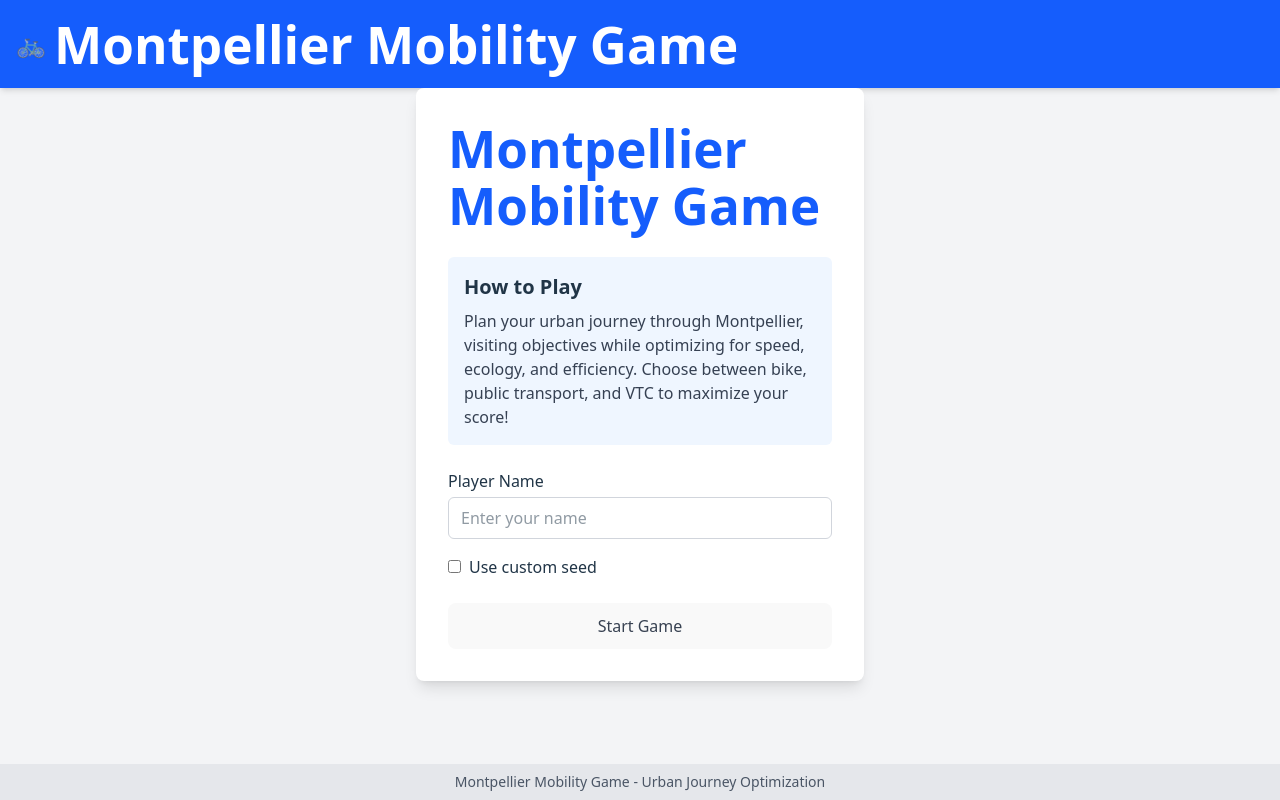
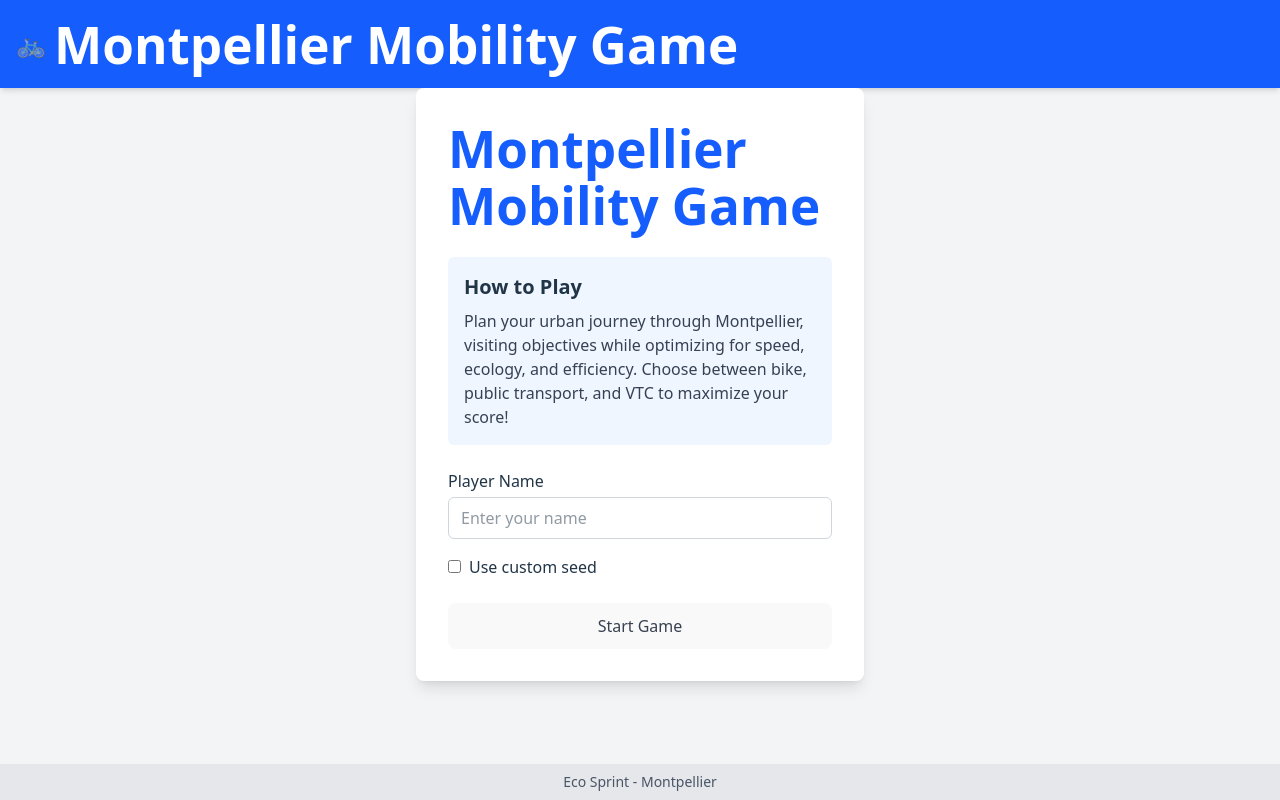
Before and after one commit to orkeilius/Eco-sprint, a React (Vite) app: page / in a window 1280 px wide. Built offline with nearby package versions, Linux system fonts and the light colour scheme.

Commit message:
add travel time

```diff
--- a/src/App.tsx
+++ b/src/App.tsx
@@ -12,7 +12,7 @@ function App() {
           <GameManager />
         </main>
         <footer className="bg-gray-200 text-center p-2 text-gray-600 text-sm">
-          Montpellier Mobility Game - Urban Journey Optimization
+         Eco Sprint - Montpellier
         </footer>
       </div>
     </GameProvider>
--- a/src/components/game/EndGameScreen.tsx
+++ b/src/components/game/EndGameScreen.tsx
@@ -18,7 +18,7 @@ const EndGameScreen = () => {
     const totalDistance = plannedTrips.reduce((total, trip) => total + trip.distance, 0) / 1000;
 
     // Temps total passé (en minutes)
-    const totalTimeSpent = plannedTrips.reduce((total, trip) => total + trip.estimatedDuration, 0);
+    const totalTimeSpent = plannedTrips.reduce((total, trip) => total + trip.duration, 0) / 60;
 
     // Émissions de CO2 totales (en grammes)
     const totalCO2 = plannedTrips.reduce((total, trip) => {
```
